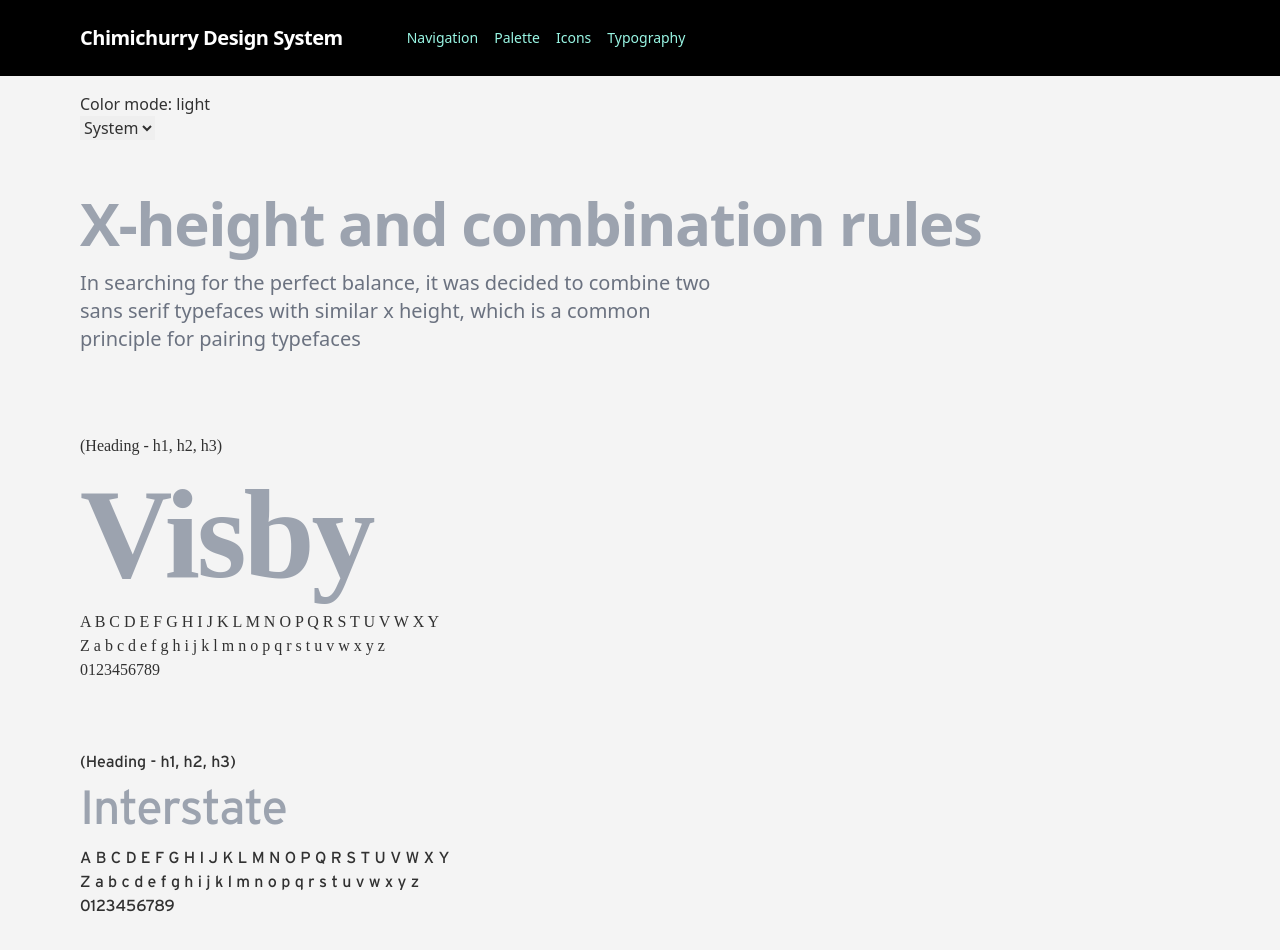
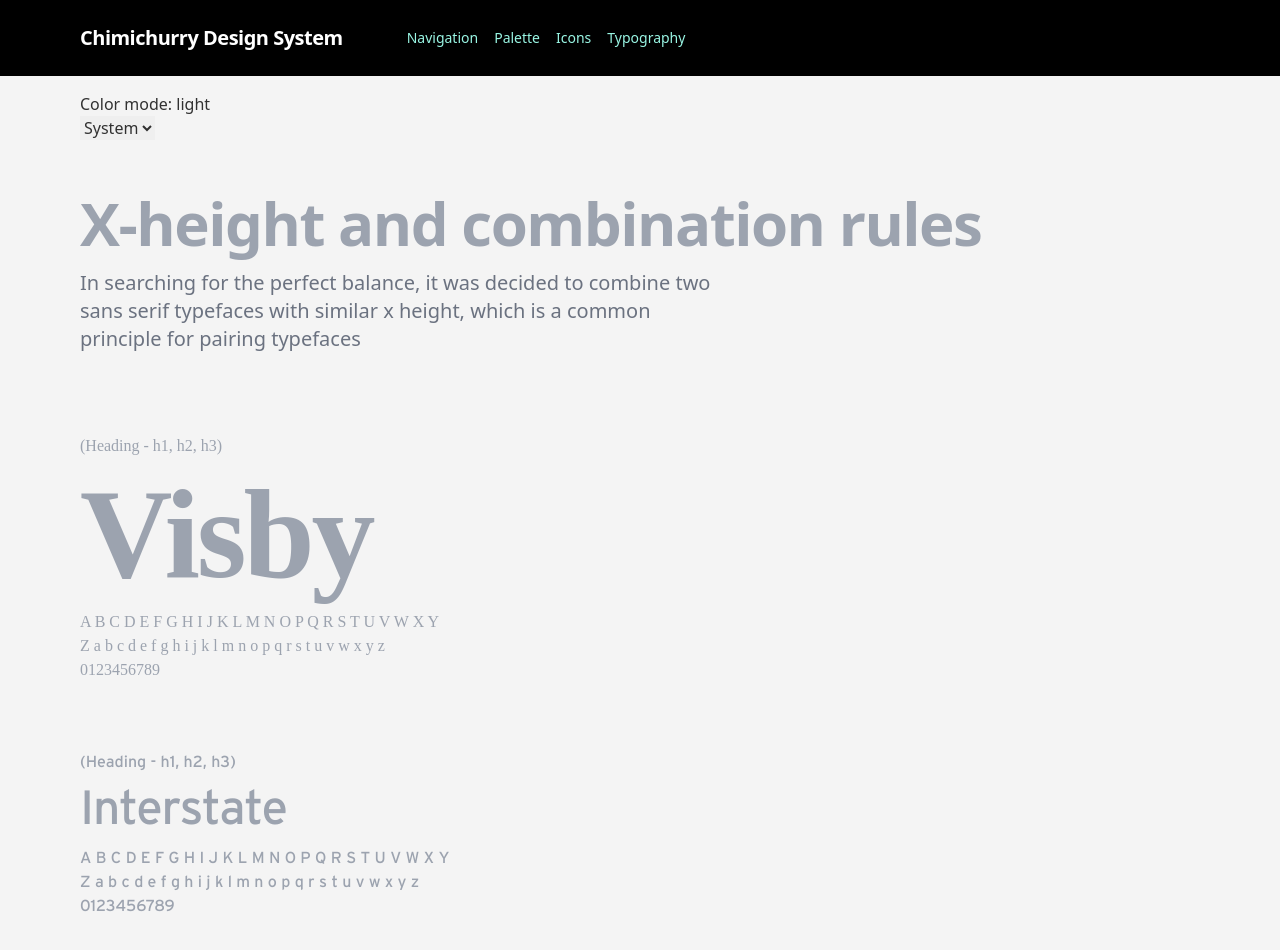
Before and after one commit to dadahaus/ui_nuxt, a Nuxt app: page /typography in a window 1280 px wide. Shown: the top 950 px of the page. Built offline with nearby package versions, Linux system fonts and the light colour scheme.

Commit message:
type color

```diff
--- a/pages/typography.vue
+++ b/pages/typography.vue
@@ -13,7 +13,7 @@
       pairing typefaces
     </p>
   </div>
-  <div class="flex flex-col gap-3" style="font-family: Visby">
+  <div class="text-gray-400 flex flex-col gap-3" style="font-family: Visby">
     <h2>(Heading - h1, h2, h3)</h2>
     <h1
       class="text-5xl md:text-7xl lg:text-9xl font-extrabold leading-none tracking-tight text-gray-400 dark:text-gray-700"
@@ -27,10 +27,13 @@
       a b c d e f g h i j k l m n o p q r s t u v w x y z 0123456789
     </h2>
   </div>
-  <div class="flex flex-col gap-3" style="font-family: Interstate">
+  <div
+    class="text-gray-400 flex flex-col gap-3"
+    style="font-family: Interstate"
+  >
     <h2>(Heading - h1, h2, h3)</h2>
     <h1
-      class="text-2xl md:text-3xl lg:text-5xl leading-none tracking-tight text-gray-400 dark:text-gray-700"
+      class="text-2xl md:text-3xl lg:text-5xl leading-none tracking-tight dark:text-gray-700"
     >
       Interstate
     </h1>
```
